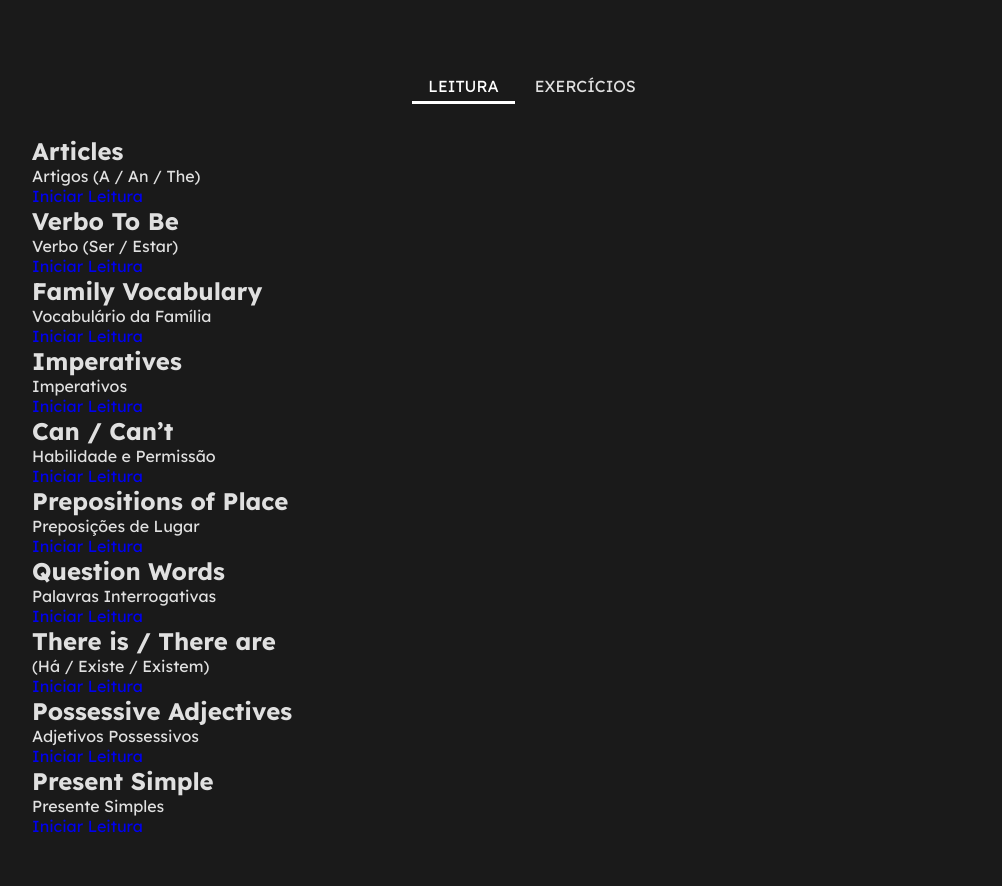
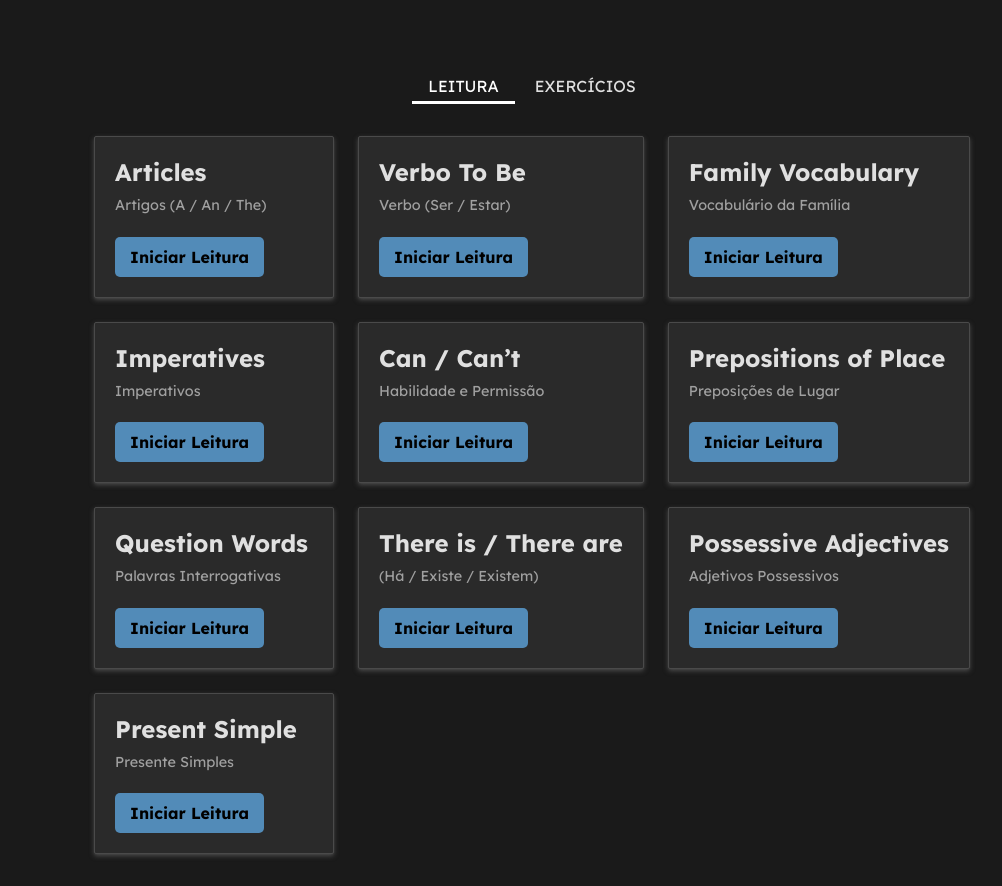
Before and after one commit to pauloelf/quicklish, a React (Vite) app: page / in a window 1280 px wide. Shown: the whole page, without its empty margins (108-1110 px from the left). Built offline with nearby package versions, Linux system fonts and the light colour scheme.

Commit message:
style(card): add styles

```diff
--- a/src/App.css
+++ b/src/App.css
@@ -1,2 +1,3 @@
 @import url("css/global.css");
 @import url("css/header.css");
+@import url("css/cards.css");
--- /dev/null
+++ b/src/css/cards.css
@@ -0,0 +1,70 @@
+.cards {
+  display: grid;
+  grid-template-columns: repeat(auto-fit, minmax(240px, auto));
+  justify-content: center;
+  gap: 1.5rem;
+}
+
+.card {
+  display: flex;
+  flex-direction: column;
+  justify-content: space-between;
+  align-items: start;
+  background-color: var(--card);
+  border-radius: 0.125rem;
+  border: 1px solid var(--border);
+  padding: 1.25rem;
+  text-align: start;
+  box-shadow: var(--shadow);
+
+  &:hover,
+  &:focus-within {
+    box-shadow: var(--shadow-md);
+  }
+}
+
+.card-title {
+  color: var(--card-foreground);
+  font-size: 1.5rem;
+  margin-bottom: 0.5rem;
+}
+
+.card-description {
+  color: var(--muted-foreground);
+  font-size: 0.9rem;
+  line-height: 1.5;
+  margin-bottom: 1.25rem;
+}
+
+.card-button {
+  display: inline-block;
+  background-color: color-mix(in srgb, var(--primary), transparent 30%);
+  color: var(--primary-foreground);
+  padding: 10px 15px;
+  border-radius: 5px;
+  font-weight: bold;
+  transition: background-color 0.6s ease;
+
+  &:hover {
+    background-color: var(--primary);
+  }
+
+  &:focus-visible {
+    outline: none;
+    box-shadow: var(--shadow-lg);
+    background-color: var(--primary);
+  }
+}
+
+@media only screen and (max-width: 600px) {
+  .cards {
+    grid-template-columns: 1fr;
+  }
+}
+
+@media only screen and (max-width: 300px) {
+  .card {
+    align-items: center;
+    text-align: center;
+  }
+}
```
